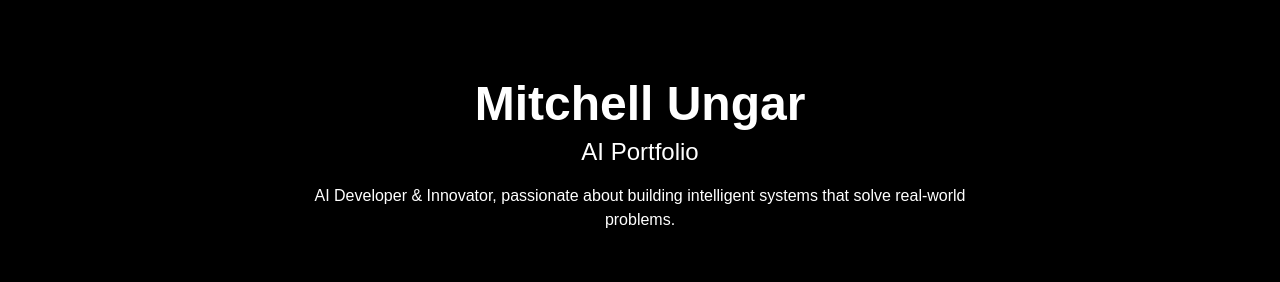
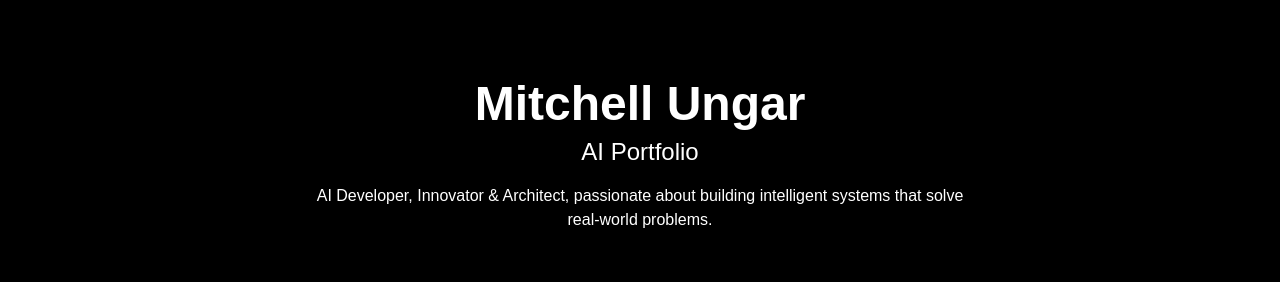
Before and after one commit to MitchellUngar14/mitchell-ungar-ai-portfolio, a Next.js app: page / in a window 1280 px wide. Shown: the top 282 px of the page. Built offline with nearby package versions, Linux system fonts and the light colour scheme.

Commit message:
feat: update Tribunal project details and bio

```diff
--- a/src/app/page.tsx
+++ b/src/app/page.tsx
@@ -9,7 +9,7 @@ export default function Home() {
           <h1 className="text-5xl font-bold">Mitchell Ungar</h1>
           <p className="text-2xl mt-2">AI Portfolio</p>
           <p className="mt-4 max-w-2xl mx-auto">
-            AI Developer & Innovator, passionate about building intelligent systems that solve real-world problems.
+            AI Developer, Innovator & Architect, passionate about building intelligent systems that solve real-world problems.
           </p>
         </section>
 
@@ -21,8 +21,8 @@ export default function Home() {
               title="The Tribunal"
               description="An AI-powered application for collaborative decision-making."
               techStack={['Next.js', 'Vercel', 'OpenAI API']}
-              liveSiteUrl="#"
-              sourceCodeUrl="#"
+              liveSiteUrl="https://the-tribunal-app.vercel.app/"
+              sourceCodeUrl="https://github.com/MitchellUngar14/the-tribunal-app"
             />
             <ProjectCard
               title="Project In Progress"
```
